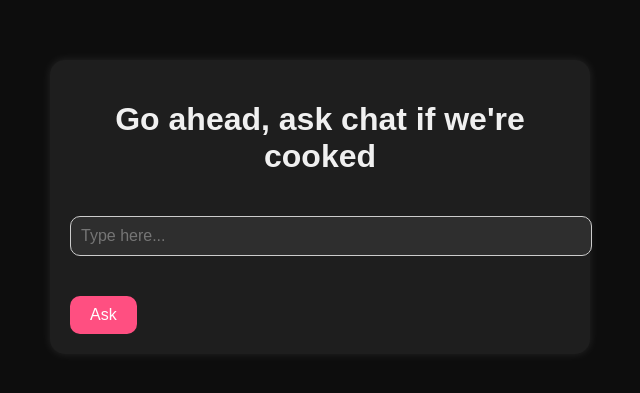
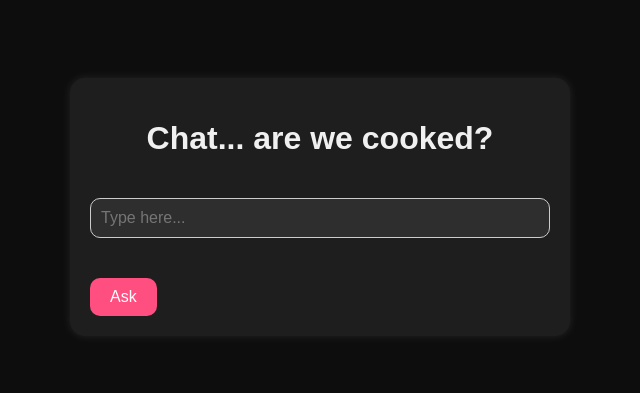
Before and after one commit to haybur/Chatarewecooked, a plain HTML site: page index.html in a window 1280 px wide. Shown: the part 193-586 px from the top of the page, without its empty margins (320-960 px from the left). Drawn offline with Linux system fonts and the light colour scheme.

Commit message:
Update index.html
added padding on right side

```diff
--- a/index.html
+++ b/index.html
@@ -21,9 +21,10 @@
       background-color: #1e1e1e;
       border-radius: 15px;
       padding: 20px;
-      max-width: 90%;
-      width: 500px;
+      width: 90%;
+      max-width: 500px;
       box-shadow: 0 0 10px rgba(255,255,255,0.1);
+      box-sizing: border-box;
     }
     .chat-log {
       text-align: left;
@@ -66,12 +67,13 @@
       margin-top: 20px;
       background-color: #2e2e2e;
       color: white;
+      box-sizing: border-box;
     }
   </style>
 </head>
 <body>
   <div class="chat-box">
-    <h1 style="text-align:center;">Go ahead, ask chat if we're cooked</h1>
+    <h1 style="text-align:center;">Chat... are we cooked?</h1>
     <input type="text" id="userInput" placeholder="Type here..." onkeydown="if(event.key==='Enter') giveAnswer()" />
     <div id="chatLog" class="chat-log"></div>
     <button id="askBtn">Ask</button>
@@ -128,13 +130,11 @@
       const inputVal = input.value.trim();
       if (inputVal === '') return;
 
-      // Show user's message
       const userMsg = document.createElement('div');
       userMsg.className = 'chat-bubble';
       userMsg.textContent = inputVal;
       chatLog.appendChild(userMsg);
 
-      // Show typing...
       const typingMsg = document.createElement('div');
       typingMsg.className = 'chat-bubble typing';
       typingMsg.textContent = 'Chat is typing...';
```
